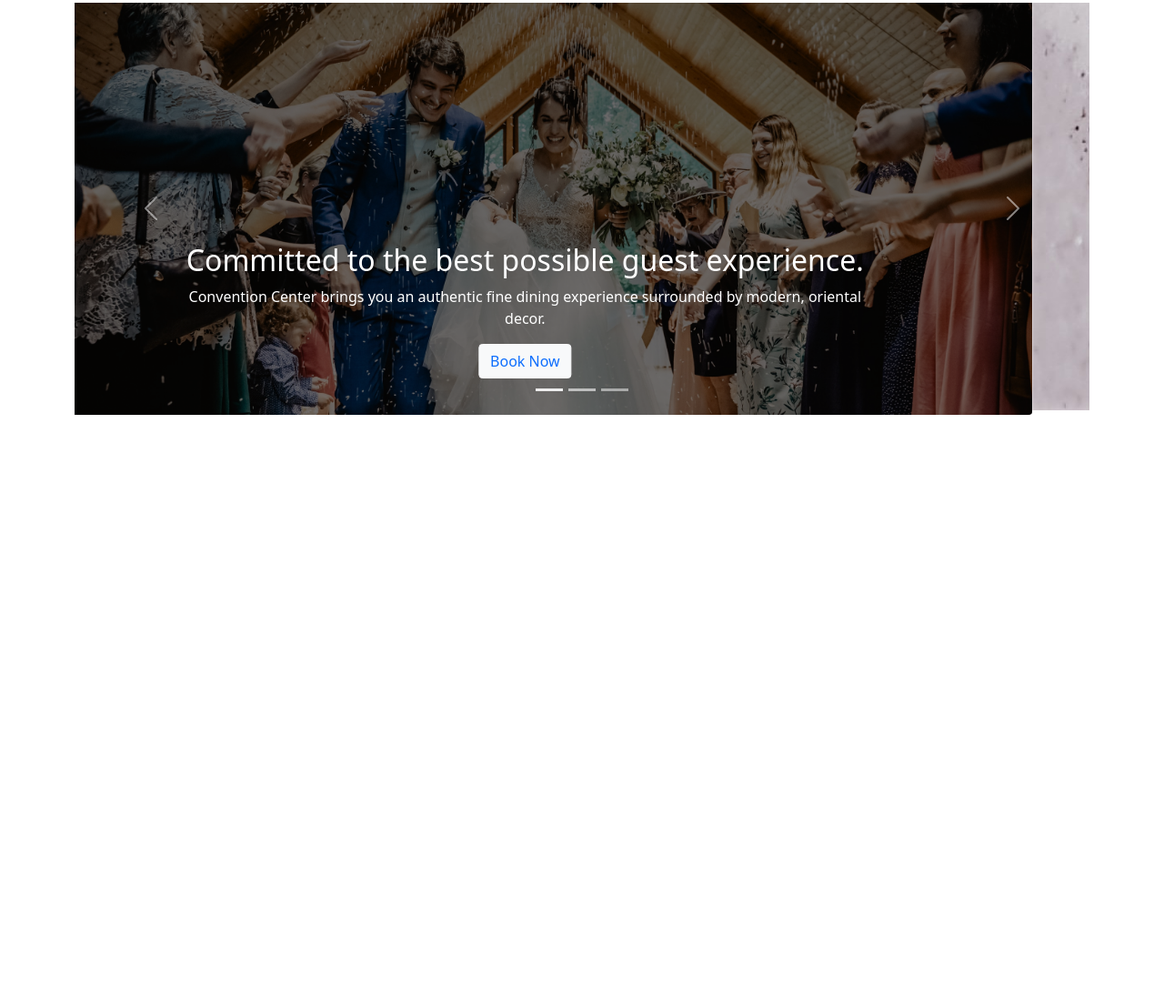
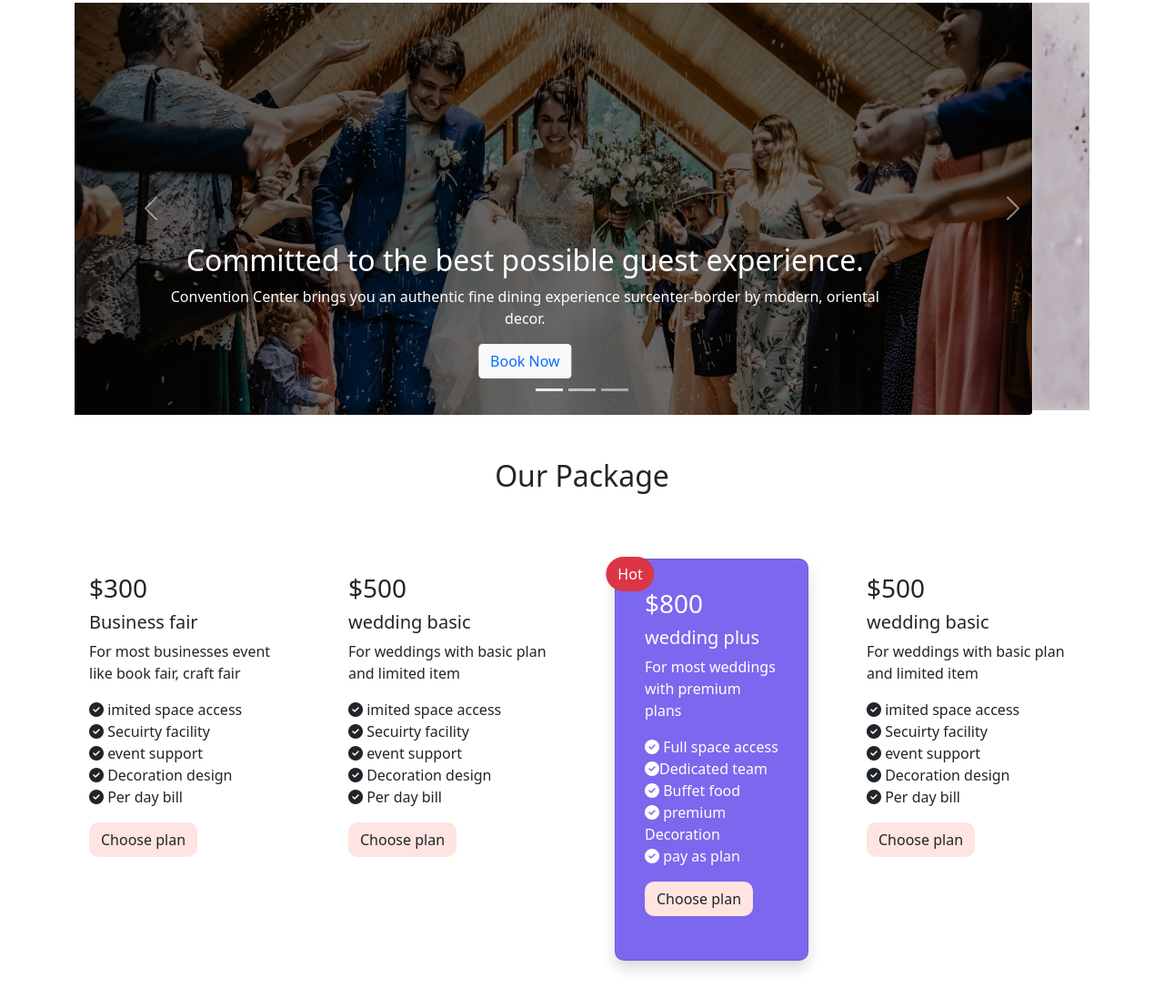
Before and after one commit to FazleRahmanEvan/Convention-Center-Bootstrap, a plain HTML site: page index.html in a window 1280 px wide. Shown: the part 93-1201 px from the top of the page at 91% size. Before the commit the page ends 800 px from the top, so only its background shows below. Drawn offline with nearby package versions, Linux system fonts and the light colour scheme.

Commit message:
package commit

```diff
--- /dev/null
+++ b/css/style.css
@@ -0,0 +1,13 @@
+.center-background{
+    background-color:mediumslateblue;
+}
+.center-border{
+    border-radius: 10px;
+
+}
+.button-color{
+    background-color: mistyrose;
+}
+.box{
+   margin-bottom: 150px;
+}
--- a/index.html
+++ b/index.html
@@ -7,10 +7,13 @@
     <title>Evan Convention Center</title>
     <!-- bootstrap style -->
     <link href="https://cdn.jsdelivr.net/npm/bootstrap@5.1.3/dist/css/bootstrap.min.css" rel="stylesheet" integrity="sha384-1BmE4kWBq78iYhFldvKuhfTAU6auU8tT94WrHftjDbrCEXSU1oBoqyl2QvZ6jIW3" crossorigin="anonymous">
+    <!-- font awesome -->
+    <script src="https://kit.fontawesome.com/7f38078369.js" crossorigin="anonymous"></script>
+    <link rel="stylesheet" href="css/style.css">
 </head>
 <body>
     <header>
-        <h1>Evan Connvention Hall</h1>
+        <h1>Aman Ullah Connvention Hall</h1>
        <section class="container my-5">
         <div id="carouselExampleCaptions" class="carousel slide" data-bs-ride="carousel">
             <div class="carousel-indicators">
@@ -20,16 +23,19 @@
             </div>
             <div class="carousel-inner">
               <div class="carousel-item active">
-                <img src="images/banner.png" class="d-block w-100" alt="...">
-                <div class="carousel-caption d-none d-md-block">
-                  <h2>Committed to the best possible guest experience.</h2>
-                  <p>Convention Center brings you an authentic fine dining experience surrounded by modern, oriental decor.</p>
-                  <button class="btn btn-light"> <a style="text-decoration:none" href="https://aman-ullah-convention-center.business.site/">Book Now</a> </button>
+                <img src="images/banner.png" class=" d-block w-100" alt="...">
+                <div class="carousel-caption d-md-block ">
+
+                        <h2>Committed to the best possible guest experience.</h2>
+                        <p>Convention Center brings you an authentic fine dining experience surcenter-border by modern, oriental decor.</p>
+                        <button class="btn btn-light"> <a style="text-decoration:none" href="https://aman-ullah-convention-center.business.site/">Book Now</a> </button>
+
+
                 </div>
               </div>
-              <div class="carousel-item">
-                <img src="images/banner2.jpg" class="d-block w-100" alt="...">
-                <div class="carousel-caption d-none d-md-block">
+              <div class="carousel-item ">
+                <img src="images/banner2.jpg" class=" d-block w-100" alt="...">
+                <div class="carousel-caption d-md-block " >
                   <h2>Marriage is the highest state of friendship.</h2>
                   <p>Love never gives up, never loses faith.
                     It is always hopeful and endures through every circumstance.‼</p>
@@ -38,7 +44,7 @@
               </div>
               <div class="carousel-item">
                 <img src="images/banner4.jpg" class="d-block w-100" alt="...">
-                <div class="carousel-caption d-none d-md-block">
+                <div class="carousel-caption  d-md-block">
                   <h2>Convention Center is the perfect</h2>
                   <p>Venue for your wedding stage.
                     Select your one and come.</p>
@@ -56,9 +62,125 @@
             </button>
           </div>
        </section>
+       <!-- packages -->
+       <section class="container my-5">
+           <h2 class="text-center">Our Package</h2>
+
+        <div class="row row-cols-1 row-cols-md-2 row-cols-lg-4 g-4 my-5 ">
+            <div class="col">
+              <div class="card border-0 ">
+
+                <div class="card-body">
+                  <h3 class="card-title">$300</h3>
+                  <h5>Business fair</h5>
+                  <p class="card-text">For most businesses event like book fair, craft fair</p>
+                  <i class="fas fa-check-circle "></i> imited space access
+                  <br>
+                  <i class="fas fa-check-circle "></i> Secuirty facility
+                  <br>
+                  <i class="fas fa-check-circle "></i> event support
+                  <br>
+                  <i class="fas fa-check-circle "></i> Decoration design
+                  <br>
+                  <i class="fas fa-check-circle "></i> Per day bill
+                  <br>
+                 <div>
+                    <button class="btn button-color my-3 center-border">Choose plan </button>
+
+                 </div>
+                </div>
+              </div>
+            </div>
+            <div class="col">
+              <div class="card border-0 ">
+
+                <div class="card-body">
+                  <h3 class="card-title">$500</h3>
+                  <h5>wedding basic</h5>
+                  <p class="card-text">For weddings with basic plan and limited item</p>
+                  <i class="fas fa-check-circle "></i> imited space access
+                  <br>
+                  <i class="fas fa-check-circle "></i> Secuirty facility
+                  <br>
+                  <i class="fas fa-check-circle "></i> event support
+                  <br>
+                  <i class="fas fa-check-circle "></i> Decoration design
+                  <br>
+                  <i class="fas fa-check-circle "></i> Per day bill
+                  <br>
+                 <div>
+                    <button class="btn button-color my-3 center-border">Choose plan </button>
+
+                 </div>
+                </div>
+              </div>
+            </div>
+            <div class="col">
+              <div class="card shadow lg p-3 mb-5  mx-4 center-background p-3 mb-5  center-border center-background text-white ">
+
+                <div class="position-relative ">
+                    <button type="button" class="btn btn-danger rounded-pill mb-3 center-border-circle position-absolute top-100 start-0 translate-middle">
+                        Hot <span class="badge bg-secondary"></span>
+                      </button>
+                </div>
+
+                <div class="card-body center-border">
+
+                 <div>
+                    <h3 class="card-title">$800</h3>
+                    <h5>wedding plus</h5>
+                    <p class="card-text">For most weddings with
+                      premium plans</p>
+                    <i class="fas fa-check-circle "></i> Full space access
+                    <br>
+                    <i class="fas fa-check-circle "></i>Dedicated team
+                    <br>
+                    <i class="fas fa-check-circle "></i> Buffet food
+                    <br>
+                    <i class="fas fa-check-circle "></i> premium Decoration
+                    <br>
+                    <i class="fas fa-check-circle "></i> pay as plan
+                    <br>
+                 </div>
+                 <div>
+                    <button class=" btn button-color btn-md   my-3 center-border">Choose plan </button>
+
+                 </div>
+                </div>
+              </div>
+            </div>
+            <div class="col">
+              <div class="card border-0 ">
+
+                <div class="card-body">
+                  <h3 class="card-title">$500</h3>
+                  <h5>wedding basic</h5>
+                  <p class="card-text">For weddings with basic plan and limited item</p>
+                  <i class="fas fa-check-circle "></i> imited space access
+                  <br>
+                  <i class="fas fa-check-circle "></i> Secuirty facility
+                  <br>
+                  <i class="fas fa-check-circle "></i> event support
+                  <br>
+                  <i class="fas fa-check-circle "></i> Decoration design
+                  <br>
+                  <i class="fas fa-check-circle "></i> Per day bill
+                  <br>
+                 <div>
+                    <button class="btn button-color my-3 center-border">Choose plan </button>
+
+                 </div>
+                </div>
+              </div>
+            </div>
+
+          </div>
+
+     </section>
     </header>
 
      <!-- bootstrap script -->
+
     <script src="https://cdn.jsdelivr.net/npm/bootstrap@5.1.3/dist/js/bootstrap.bundle.min.js" integrity="sha384-ka7Sk0Gln4gmtz2MlQnikT1wXgYsOg+OMhuP+IlRH9sENBO0LRn5q+8nbTov4+1p" crossorigin="anonymous"></script>
 </body>
 </html>
```
